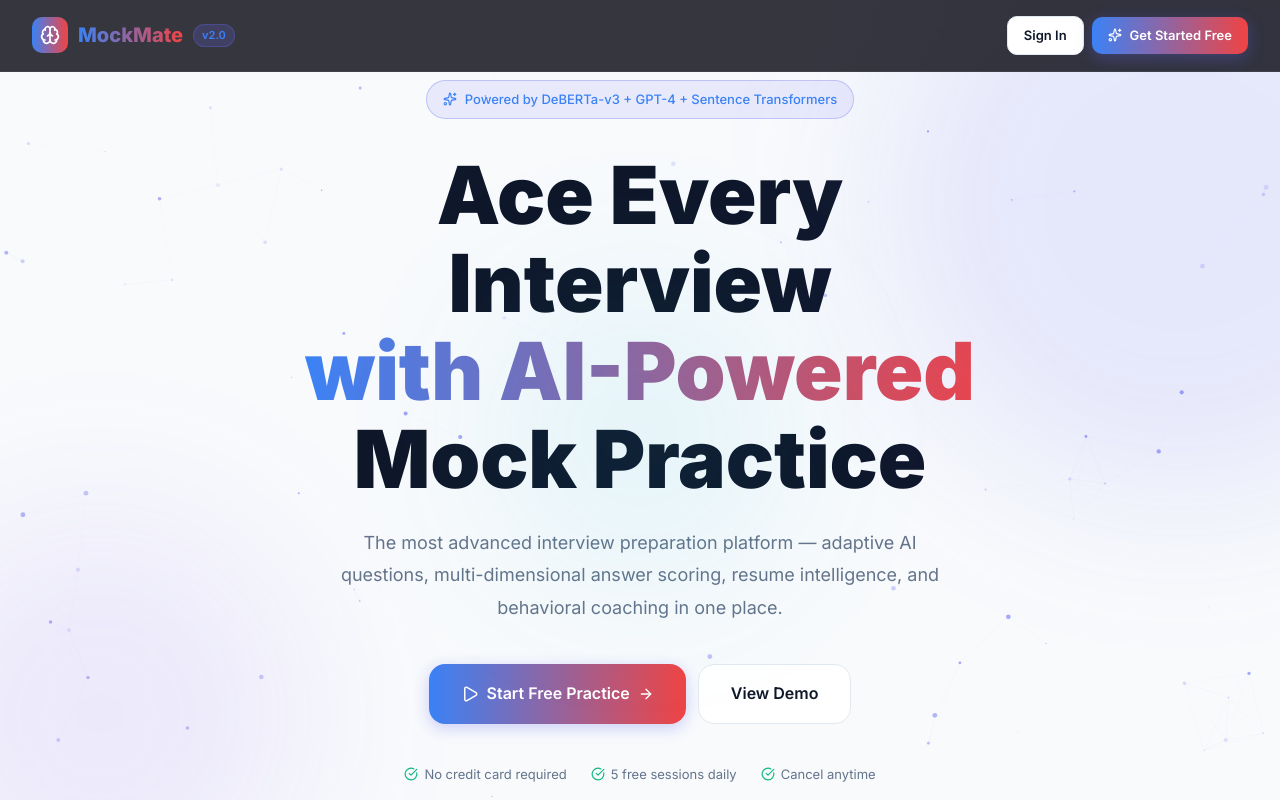
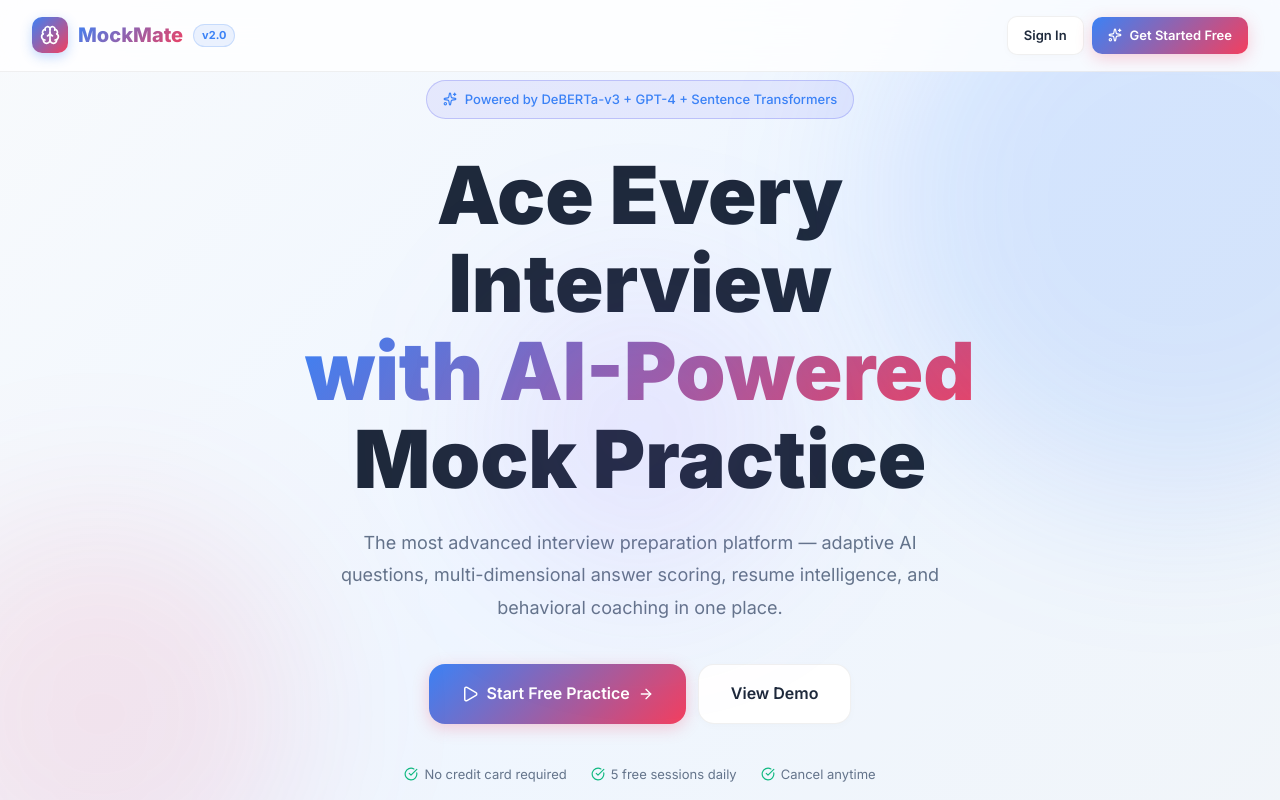
Before and after one commit to garv1garv/mockmate, a React (Vite) app in the folder frontend/: page / in a window 1280 px wide. Shown: the top 800 px of the page. Built offline with nearby package versions, Linux system fonts and the light colour scheme; no server answers.

Commit message:
feat: complete UI overhaul to bright glassy theme

```diff
--- a/frontend/src/index.css
+++ b/frontend/src/index.css
@@ -1,27 +1,27 @@
 @import url('https://fonts.googleapis.com/css2?family=Inter:wght@300;400;500;600;700;800;900&family=JetBrains+Mono:wght@400;500;600&display=swap');
 
 :root {
-  --bg-primary: #f8fafc;
-  --bg-secondary: #ffffff;
-  --bg-card: #ffffff;
-  --bg-card-hover: #f1f5f9;
-  --border: #e2e8f0;
-  --border-glow: rgba(59, 130, 246, 0.4);
-  --text-primary: #0f172a;
-  --text-secondary: #64748b;
-  --text-muted: #94a3b8;
-  --accent-primary: #3b82f6;
-  --accent-secondary: #ef4444;
-  --accent-tertiary: #06b6d4;
-  --success: #10b981;
-  --warning: #f59e0b;
-  --danger: #ef4444;
-  --gradient-primary: linear-gradient(90deg, #3b82f6, #ef4444);
-  --gradient-secondary: linear-gradient(90deg, #6366f1, #8b5cf6);
-  --gradient-success: linear-gradient(135deg, #10b981, #06b6d4);
-  --gradient-hero: linear-gradient(135deg, #f8fafc, #e0f2fe, #eff6ff);
-  --shadow-glow: 0 4px 20px rgba(59, 130, 246, 0.15);
-  --shadow-card: 0 4px 6px -1px rgba(0, 0, 0, 0.05);
+  --bg-primary: #F4F7FB;
+  --bg-secondary: #FFFFFF;
+  --bg-card: #FFFFFF;
+  --bg-card-hover: #FAFBFC;
+  --border: rgba(0, 0, 0, 0.06);
+  --border-glow: rgba(59, 130, 246, 0.3);
+  --text-primary: #1E293B;
+  --text-secondary: #64748B;
+  --text-muted: #94A3B8;
+  --accent-primary: #3B82F6;
+  --accent-secondary: #F43F5E;
+  --accent-tertiary: #8B5CF6;
+  --success: #10B981;
+  --warning: #F59E0B;
+  --danger: #EF4444;
+  --gradient-primary: linear-gradient(135deg, #3B82F6, #F43F5E);
+  --gradient-secondary: linear-gradient(135deg, #3B82F6, #8B5CF6);
+  --gradient-success: linear-gradient(135deg, #10B981, #3B82F6);
+  --gradient-hero: linear-gradient(135deg, #F8FAFC, #EFF6FF, #F1F5F9);
+  --shadow-glow: 0 10px 40px rgba(59, 130, 246, 0.15);
+  --shadow-card: 0 10px 30px rgba(0, 0, 0, 0.04), 0 1px 3px rgba(0,0,0,0.02);
   --radius: 16px;
   --radius-sm: 10px;
   --radius-lg: 24px;
@@ -46,9 +46,9 @@ body::before {
   position: fixed;
   top: 0; left: 0; right: 0; bottom: 0;
   background:
-    radial-gradient(ellipse at 20% 20%, rgba(99, 102, 241, 0.08) 0%, transparent 50%),
-    radial-gradient(ellipse at 80% 80%, rgba(139, 92, 246, 0.06) 0%, transparent 50%),
-    radial-gradient(ellipse at 50% 50%, rgba(6, 182, 212, 0.04) 0%, transparent 70%);
+    radial-gradient(ellipse at 20% 20%, rgba(59, 130, 246, 0.05) 0%, transparent 50%),
+    radial-gradient(ellipse at 80% 80%, rgba(244, 63, 94, 0.03) 0%, transparent 50%),
+    radial-gradient(ellipse at 50% 50%, rgba(139, 92, 246, 0.04) 0%, transparent 70%);
   pointer-events: none;
   z-index: 0;
 }
@@ -57,11 +57,12 @@ body::before {
 
 /* Scrollbar */
 ::-webkit-scrollbar { width: 6px; }
-::-webkit-scrollbar-track { background: var(--bg-secondary); }
-::-webkit-scrollbar-thumb { background: var(--accent-primary); border-radius: 3px; }
+::-webkit-scrollbar-track { background: var(--bg-primary); }
+::-webkit-scrollbar-thumb { background: rgba(0,0,0,0.1); border-radius: 3px; }
+::-webkit-scrollbar-thumb:hover { background: rgba(0,0,0,0.2); }
 
 /* Typography */
-h1, h2, h3, h4, h5, h6 { font-weight: 700; line-height: 1.2; }
+h1, h2, h3, h4, h5, h6 { font-weight: 700; line-height: 1.2; color: var(--text-primary); }
 
 a { color: var(--accent-primary); text-decoration: none; transition: var(--transition); }
 a:hover { color: var(--accent-secondary); }
@@ -74,13 +75,12 @@ a:hover { color: var(--accent-secondary); }
   background: var(--bg-card);
   border: 1px solid var(--border);
   border-radius: var(--radius);
-  backdrop-filter: blur(20px);
-  -webkit-backdrop-filter: blur(20px);
+  box-shadow: var(--shadow-card);
   transition: var(--transition);
 }
 .card:hover {
   background: var(--bg-card-hover);
-  border-color: rgba(99, 102, 241, 0.2);
+  border-color: rgba(59, 130, 246, 0.2);
   box-shadow: var(--shadow-glow);
   transform: translateY(-2px);
 }
@@ -107,21 +107,23 @@ a:hover { color: var(--accent-secondary); }
 .btn-primary {
   background: var(--gradient-primary);
   color: white;
-  box-shadow: 0 4px 16px rgba(99, 102, 241, 0.3);
+  box-shadow: 0 4px 16px rgba(244, 63, 94, 0.25);
 }
 .btn-primary:hover:not(:disabled) {
   transform: translateY(-2px);
-  box-shadow: 0 8px 24px rgba(99, 102, 241, 0.5);
+  box-shadow: 0 8px 24px rgba(244, 63, 94, 0.4);
 }
 
 .btn-secondary {
-  background: var(--bg-card);
+  background: var(--bg-secondary);
   color: var(--text-primary);
   border: 1px solid var(--border);
+  box-shadow: 0 2px 8px rgba(0,0,0,0.02);
 }
 .btn-secondary:hover:not(:disabled) {
   background: var(--bg-card-hover);
   border-color: var(--accent-primary);
+  color: var(--accent-primary);
 }
 
 .btn-outline {
@@ -130,15 +132,15 @@ a:hover { color: var(--accent-secondary); }
   border: 1px solid var(--accent-primary);
 }
 .btn-outline:hover:not(:disabled) {
-  background: rgba(99, 102, 241, 0.1);
+  background: rgba(59, 130, 246, 0.05);
 }
 
 .btn-danger {
-  background: rgba(239, 68, 68, 0.15);
+  background: rgba(239, 68, 68, 0.1);
   color: var(--danger);
-  border: 1px solid rgba(239, 68, 68, 0.3);
+  border: 1px solid rgba(239, 68, 68, 0.2);
 }
-.btn-danger:hover:not(:disabled) { background: rgba(239, 68, 68, 0.25); }
+.btn-danger:hover:not(:disabled) { background: rgba(239, 68, 68, 0.15); }
 
 .btn-sm { padding: 8px 16px; font-size: 13px; }
 .btn-lg { padding: 16px 32px; font-size: 16px; border-radius: var(--radius); }
@@ -146,11 +148,11 @@ a:hover { color: var(--accent-secondary); }
 
 /* Forms */
 .form-group { margin-bottom: 20px; }
-.form-label { display: block; margin-bottom: 8px; font-size: 14px; font-weight: 500; color: var(--text-secondary); }
+.form-label { display: block; margin-bottom: 8px; font-size: 14px; font-weight: 600; color: var(--text-primary); }
 .form-input {
   width: 100%;
   padding: 12px 16px;
-  background: var(--bg-card-hover);
+  background: #FFFFFF;
   border: 1px solid var(--border);
   border-radius: var(--radius-sm);
   color: var(--text-primary);
@@ -158,8 +160,9 @@ a:hover { color: var(--accent-secondary); }
   font-size: 14px;
   transition: var(--transition);
   outline: none;
+  box-shadow: inset 0 1px 2px rgba(0,0,0,0.01);
 }
-.form-input:focus { border-color: var(--accent-primary); box-shadow: 0 0 0 3px rgba(99,102,241,0.15); }
+.form-input:focus { border-color: var(--accent-primary); box-shadow: 0 0 0 3px rgba(59, 130, 246, 0.15); }
 .form-input::placeholder { color: var(--text-muted); }
 
 textarea.form-input { resize: vertical; min-height: 120px; }
@@ -173,22 +176,22 @@ select.form-input { cursor: pointer; }
   padding: 4px 10px;
   border-radius: 20px;
   font-size: 11px;
-  font-weight: 600;
+  font-weight: 700;
   letter-spacing: 0.5px;
   text-transform: uppercase;
 }
-.badge-primary { background: rgba(99,102,241,0.2); color: var(--accent-primary); border: 1px solid rgba(99,102,241,0.3); }
-.badge-success { background: rgba(16,185,129,0.2); color: var(--success); border: 1px solid rgba(16,185,129,0.3); }
-.badge-warning { background: rgba(245,158,11,0.2); color: var(--warning); border: 1px solid rgba(245,158,11,0.3); }
-.badge-danger { background: rgba(239,68,68,0.2); color: var(--danger); border: 1px solid rgba(239,68,68,0.3); }
-.badge-info { background: rgba(6,182,212,0.2); color: var(--accent-tertiary); border: 1px solid rgba(6,182,212,0.3); }
+.badge-primary { background: rgba(59, 130, 246, 0.1); color: var(--accent-primary); border: 1px solid rgba(59, 130, 246, 0.2); }
+.badge-success { background: rgba(16, 185, 129, 0.1); color: var(--success); border: 1px solid rgba(16, 185, 129, 0.2); }
+.badge-warning { background: rgba(245, 158, 11, 0.1); color: var(--warning); border: 1px solid rgba(245, 158, 11, 0.2); }
+.badge-danger { background: rgba(239, 68, 68, 0.1); color: var(--danger); border: 1px solid rgba(239, 68, 68, 0.2); }
+.badge-info { background: rgba(139, 92, 246, 0.1); color: var(--accent-tertiary); border: 1px solid rgba(139, 92, 246, 0.2); }
 
 /* Progress */
-.progress-bar { width: 100%; height: 8px; background: rgba(255,255,255,0.08); border-radius: 4px; overflow: hidden; }
+.progress-bar { width: 100%; height: 8px; background: rgba(0, 0, 0, 0.05); border-radius: 4px; overflow: hidden; }
 .progress-fill { height: 100%; border-radius: 4px; transition: width 0.8s ease; }
 .progress-primary { background: var(--gradient-primary); }
 .progress-success { background: var(--gradient-success); }
-.progress-warning { background: linear-gradient(135deg, #f59e0b, #ef4444); }
+.progress-warning { background: linear-gradient(135deg, #F59E0B, #EF4444); }
 
 /* Score circles */
 .score-circle {
@@ -196,17 +199,17 @@ select.form-input { cursor: pointer; }
   border-radius: 50%;
   display: flex; align-items: center; justify-content: center;
   font-size: 22px; font-weight: 800;
-  background: conic-gradient(var(--accent-primary) var(--pct, 0%), rgba(255,255,255,0.05) 0%);
+  background: conic-gradient(var(--accent-primary) var(--pct, 0%), rgba(0,0,0,0.05) 0%);
   position: relative;
 }
 .score-circle::after {
   content: '';
   position: absolute;
   inset: 8px;
-  background: var(--bg-primary);
+  background: var(--bg-secondary);
   border-radius: 50%;
 }
-.score-circle span { position: relative; z-index: 1; }
+.score-circle span { position: relative; z-index: 1; color: var(--text-primary); }
 
 /* Animations */
 @keyframes fadeIn { from { opacity: 0; transform: translateY(20px); } to { opacity: 1; transform: translateY(0); } }
@@ -215,18 +218,18 @@ select.form-input { cursor: pointer; }
 @keyframes spin { from { transform: rotate(0deg); } to { transform: rotate(360deg); } }
 @keyframes float { 0%, 100% { transform: translateY(0); } 50% { transform: translateY(-10px); } }
 @keyframes shimmer { from { background-position: -200% 0; } to { background-position: 200% 0; } }
-@keyframes glow { 0%, 100% { box-shadow: 0 0 20px rgba(99,102,241,0.3); } 50% { box-shadow: 0 0 40px rgba(99,102,241,0.6); } }
+@keyframes glow { 0%, 100% { box-shadow: 0 0 20px rgba(59, 130, 246, 0.2); } 50% { box-shadow: 0 0 40px rgba(244, 63, 94, 0.3); } }
 
 .fade-in { animation: fadeIn 0.5s ease forwards; }
 .slide-in { animation: slideIn 0.4s ease forwards; }
 .float { animation: float 3s ease-in-out infinite; }
 .glow { animation: glow 2s ease-in-out infinite; }
 
-.spinner { animation: spin 1s linear infinite; }
+.spinner { animation: spin 1s linear infinite; border-top-color: var(--accent-primary) !important; }
 
 /* Skeleton loader */
 .skeleton {
-  background: linear-gradient(90deg, var(--bg-card) 25%, var(--bg-card-hover) 50%, var(--bg-card) 75%);
+  background: linear-gradient(90deg, rgba(0,0,0,0.02) 25%, rgba(0,0,0,0.06) 50%, rgba(0,0,0,0.02) 75%);
   background-size: 200% 100%;
   animation: shimmer 1.5s infinite;
   border-radius: 8px;
@@ -250,21 +253,21 @@ select.form-input { cursor: pointer; }
 .divider { height: 1px; background: var(--border); margin: 24px 0; }
 
 /* Tabs */
-.tabs { display: flex; gap: 4px; background: var(--bg-card-hover); padding: 4px; border-radius: var(--radius-sm); border: 1px solid var(--border); }
+.tabs { display: flex; gap: 4px; background: rgba(0,0,0,0.03); padding: 4px; border-radius: var(--radius-sm); border: 1px solid var(--border); }
 .tab-btn {
   flex: 1; padding: 10px 16px; border: none; background: transparent;
-  color: var(--text-secondary); font-size: 13px; font-weight: 500;
+  color: var(--text-secondary); font-size: 13px; font-weight: 600;
   border-radius: 8px; cursor: pointer; transition: var(--transition); font-family: inherit;
 }
-.tab-btn:hover { color: var(--text-primary); background: var(--bg-card); }
-.tab-btn.active { background: var(--gradient-primary); color: white; }
+.tab-btn:hover { color: var(--text-primary); background: rgba(0,0,0,0.02); }
+.tab-btn.active { background: #FFFFFF; color: var(--accent-primary); box-shadow: 0 2px 8px rgba(0,0,0,0.05); }
 
 /* Tooltips */
 .tooltip { position: relative; }
 .tooltip::after {
   content: attr(data-tip);
   position: absolute; bottom: 100%; left: 50%; transform: translateX(-50%) translateY(-8px);
-  background: #1e293b; color: var(--text-primary); padding: 6px 10px;
+  background: #1E293B; color: #FFFFFF; padding: 6px 10px;
   border-radius: 6px; font-size: 12px; white-space: nowrap; pointer-events: none;
   opacity: 0; transition: opacity 0.2s;
 }
@@ -272,14 +275,15 @@ select.form-input { cursor: pointer; }
 
 /* Code blocks */
 .code-block {
-  background: rgba(0,0,0,0.4);
-  border: 1px solid rgba(255,255,255,0.1);
+  background: #F8FAFC;
+  border: 1px solid var(--border);
   border-radius: var(--radius-sm);
   padding: 16px;
   font-family: 'JetBrains Mono', monospace;
   font-size: 13px;
   overflow-x: auto;
   line-height: 1.7;
+  color: var(--text-primary);
 }
 
 /* Notification dot */
@@ -297,11 +301,12 @@ select.form-input { cursor: pointer; }
 .app-layout { display: flex; min-height: 100vh; }
 .sidebar {
   width: 260px; min-height: 100vh; position: fixed; left: 0; top: 0;
-  background: rgba(255,255,255,0.95); border-right: 1px solid var(--border);
-  backdrop-filter: blur(20px); z-index: 100; display: flex; flex-direction: column;
+  background: var(--bg-secondary); border-right: 1px solid var(--border);
+  z-index: 100; display: flex; flex-direction: column;
   padding: 24px 16px; transition: var(--transition);
+  box-shadow: 4px 0 24px rgba(0,0,0,0.02);
 }
-.main-content { margin-left: 260px; flex: 1; padding: 32px; min-height: 100vh; }
+.main-content { margin-left: 260px; flex: 1; padding: 32px; min-height: 100vh; background: var(--bg-primary); }
 
 @media (max-width: 768px) { .sidebar { transform: translateX(-100%); } .sidebar.open { transform: translateX(0); } .main-content { margin-left: 0; padding: 16px; } }
 
@@ -309,35 +314,36 @@ select.form-input { cursor: pointer; }
 .nav-item {
   display: flex; align-items: center; gap: 12px;
   padding: 12px 14px; border-radius: var(--radius-sm);
-  color: var(--text-secondary); font-size: 14px; font-weight: 500;
+  color: var(--text-secondary); font-size: 14px; font-weight: 600;
   cursor: pointer; transition: var(--transition); border: none; background: none;
   width: 100%; text-align: left; font-family: inherit; text-decoration: none;
 }
-.nav-item:hover { color: var(--text-primary); background: var(--bg-card-hover); }
-.nav-item.active { color: var(--accent-primary); background: rgba(99,102,241,0.12); border: 1px solid rgba(99,102,241,0.2); }
+.nav-item:hover { color: var(--accent-primary); background: rgba(59, 130, 246, 0.05); }
+.nav-item.active { color: var(--accent-primary); background: rgba(59, 130, 246, 0.1); border: 1px solid rgba(59, 130, 246, 0.15); }
 .nav-item svg { flex-shrink: 0; }
 
 /* Stats cards */
-.stat-card { padding: 24px; border-radius: var(--radius); background: var(--bg-card); border: 1px solid var(--border); }
-.stat-value { font-size: 36px; font-weight: 800; line-height: 1; margin-bottom: 4px; }
-.stat-label { font-size: 13px; color: var(--text-secondary); font-weight: 500; }
-.stat-change { font-size: 12px; margin-top: 8px; display: flex; align-items: center; gap: 4px; }
+.stat-card { padding: 24px; border-radius: var(--radius); background: var(--bg-secondary); border: 1px solid var(--border); box-shadow: var(--shadow-card); }
+.stat-value { font-size: 36px; font-weight: 800; line-height: 1; margin-bottom: 4px; color: var(--accent-primary); }
+.stat-label { font-size: 13px; color: var(--text-secondary); font-weight: 600; text-transform: uppercase; letter-spacing: 0.5px; }
+.stat-change { font-size: 12px; margin-top: 8px; display: flex; align-items: center; gap: 4px; font-weight: 600; }
 .stat-change.up { color: var(--success); }
 .stat-change.down { color: var(--danger); }
 
 /* Question card */
 .question-card {
-  background: linear-gradient(135deg, rgba(99,102,241,0.08), rgba(139,92,246,0.05));
-  border: 1px solid rgba(99,102,241,0.2);
+  background: var(--bg-secondary);
+  border: 1px solid var(--border);
   border-radius: var(--radius-lg);
   padding: 32px;
+  box-shadow: var(--shadow-card);
 }
 
 /* Score meter */
 .score-meter { position: relative; }
 
 /* Interview timer */
-.timer { font-family: 'JetBrains Mono', monospace; font-size: 28px; font-weight: 700; }
+.timer { font-family: 'JetBrains Mono', monospace; font-size: 28px; font-weight: 800; color: var(--accent-primary); }
 .timer.warning { color: var(--warning); }
 .timer.danger { color: var(--danger); animation: pulse 1s ease-in-out infinite; }
 
@@ -348,6 +354,7 @@ select.form-input { cursor: pointer; }
   padding: 80px 24px;
   position: relative;
   overflow: hidden;
+  background: var(--gradient-hero);
 }
 .hero-orb {
   position: absolute;
@@ -355,33 +362,36 @@ select.form-input { cursor: pointer; }
   filter: blur(80px);
   pointer-events: none;
 }
-.hero-orb-1 { width: 600px; height: 600px; background: rgba(99,102,241,0.12); top: -100px; right: -200px; }
-.hero-orb-2 { width: 400px; height: 400px; background: rgba(139,92,246,0.1); bottom: -50px; left: -100px; }
-.hero-orb-3 { width: 300px; height: 300px; background: rgba(6,182,212,0.08); top: 50%; left: 50%; transform: translate(-50%, -50%); }
+.hero-orb-1 { width: 600px; height: 600px; background: rgba(59, 130, 246, 0.15); top: -100px; right: -200px; }
+.hero-orb-2 { width: 400px; height: 400px; background: rgba(244, 63, 94, 0.1); bottom: -50px; left: -100px; }
+.hero-orb-3 { width: 300px; height: 300px; background: rgba(139, 92, 246, 0.1); top: 50%; left: 50%; transform: translate(-50%, -50%); }
 
 /* Modal */
 .modal-overlay {
-  position: fixed; inset: 0; background: rgba(0,0,0,0.7); backdrop-filter: blur(8px);
+  position: fixed; inset: 0; background: rgba(15, 23, 42, 0.6); backdrop-filter: blur(4px);
   display: flex; align-items: center; justify-content: center; z-index: 1000; padding: 24px;
 }
 .modal-content {
   background: var(--bg-secondary); border: 1px solid var(--border);
   border-radius: var(--radius-lg); padding: 32px; max-width: 560px; width: 100%;
   max-height: 90vh; overflow-y: auto; animation: fadeIn 0.3s ease;
+  box-shadow: 0 20px 40px rgba(0,0,0,0.1);
 }
 
 /* Loading state */
 .loading-overlay {
-  position: fixed; inset: 0; background: var(--bg-primary);
+  position: fixed; inset: 0; background: rgba(255, 255, 255, 0.9);
+  backdrop-filter: blur(10px);
   display: flex; flex-direction: column; align-items: center; justify-content: center; z-index: 9999;
 }
 
 /* Chip tags */
 .chip {
   display: inline-flex; align-items: center; gap: 6px;
-  padding: 5px 12px; border-radius: 20px; font-size: 12px; font-weight: 500;
-  background: rgba(99,102,241,0.15); color: var(--accent-primary);
-  border: 1px solid rgba(99,102,241,0.2);
+  padding: 6px 14px; border-radius: 20px; font-size: 12px; font-weight: 600;
+  background: #FFFFFF; color: var(--accent-primary);
+  border: 1px solid rgba(59, 130, 246, 0.2);
+  box-shadow: 0 2px 4px rgba(0,0,0,0.02);
 }
 .chip-close { cursor: pointer; opacity: 0.7; }
 .chip-close:hover { opacity: 1; }
--- a/frontend/src/pages/LandingPage.tsx
+++ b/frontend/src/pages/LandingPage.tsx
@@ -85,13 +85,13 @@ export default function LandingPage() {
       <canvas ref={canvasRef} style={{ position: 'fixed', inset: 0, pointerEvents: 'none', zIndex: 0 }} />
 
       {/* Navbar */}
-      <nav style={{ position: 'fixed', top: 0, left: 0, right: 0, zIndex: 100, padding: '16px 32px', display: 'flex', alignItems: 'center', justifyContent: 'space-between', background: 'rgba(5,5,16,0.8)', borderBottom: '1px solid rgba(255,255,255,0.06)', backdropFilter: 'blur(20px)' }}>
+      <nav style={{ position: 'fixed', top: 0, left: 0, right: 0, zIndex: 100, padding: '16px 32px', display: 'flex', alignItems: 'center', justifyContent: 'space-between', background: 'rgba(255, 255, 255, 0.8)', borderBottom: '1px solid rgba(0, 0, 0, 0.06)', backdropFilter: 'blur(20px)' }}>
         <div style={{ display: 'flex', alignItems: 'center', gap: 10 }}>
-          <div style={{ width: 36, height: 36, borderRadius: 10, background: 'var(--gradient-primary)', display: 'flex', alignItems: 'center', justifyContent: 'center' }}>
+          <div style={{ width: 36, height: 36, borderRadius: 10, background: 'var(--gradient-primary)', display: 'flex', alignItems: 'center', justifyContent: 'center', boxShadow: '0 4px 12px rgba(59, 130, 246, 0.3)' }}>
             <Brain size={20} color="white" />
           </div>
           <span style={{ fontSize: 20, fontWeight: 800, background: 'var(--gradient-primary)', WebkitBackgroundClip: 'text', WebkitTextFillColor: 'transparent' }}>MockMate</span>
-          <span style={{ fontSize: 11, background: 'rgba(99,102,241,0.2)', color: 'var(--accent-primary)', padding: '2px 8px', borderRadius: 20, fontWeight: 600, border: '1px solid rgba(99,102,241,0.3)' }}>v2.0</span>
+          <span style={{ fontSize: 11, background: 'rgba(59, 130, 246, 0.1)', color: 'var(--accent-primary)', padding: '2px 8px', borderRadius: 20, fontWeight: 700, border: '1px solid rgba(59, 130, 246, 0.2)' }}>v2.0</span>
         </div>
         <div style={{ display: 'flex', alignItems: 'center', gap: 8 }}>
           <Link to="/login" className="btn btn-secondary btn-sm">Sign In</Link>
@@ -170,7 +170,7 @@ export default function LandingPage() {
       </section>
 
       {/* How it works */}
-      <section style={{ padding: '80px 32px', background: 'rgba(255,255,255,0.02)', position: 'relative', zIndex: 1 }}>
+      <section style={{ padding: '80px 32px', background: '#FFFFFF', position: 'relative', zIndex: 1, borderTop: '1px solid var(--border)', borderBottom: '1px solid var(--border)' }}>
         <div className="container" style={{ maxWidth: 800, margin: '0 auto' }}>
           <h2 style={{ textAlign: 'center', fontSize: 36, fontWeight: 800, marginBottom: 60 }}>
             How <span className="gradient-text">MockMate</span> Works
@@ -220,7 +220,7 @@ export default function LandingPage() {
 
       {/* CTA */}
       <section style={{ padding: '100px 32px', textAlign: 'center', position: 'relative', zIndex: 1 }}>
-        <div style={{ maxWidth: 600, margin: '0 auto', padding: '60px 40px', background: 'linear-gradient(135deg, rgba(99,102,241,0.12), rgba(139,92,246,0.08))', border: '1px solid rgba(99,102,241,0.3)', borderRadius: 32, backdropFilter: 'blur(20px)' }}>
+        <div style={{ maxWidth: 600, margin: '0 auto', padding: '60px 40px', background: '#FFFFFF', border: '1px solid var(--border)', borderRadius: 32, boxShadow: 'var(--shadow-card)' }}>
           <h2 style={{ fontSize: 40, fontWeight: 800, marginBottom: 16 }}>Ready to Land <span className="gradient-text">Your Dream Job?</span></h2>
           <p style={{ color: 'var(--text-secondary)', marginBottom: 32, fontSize: 16 }}>Join 50,000+ engineers who used MockMate to get hired at top companies.</p>
           <Link to="/register" className="btn btn-primary btn-lg" style={{ marginBottom: 16 }}>
```
